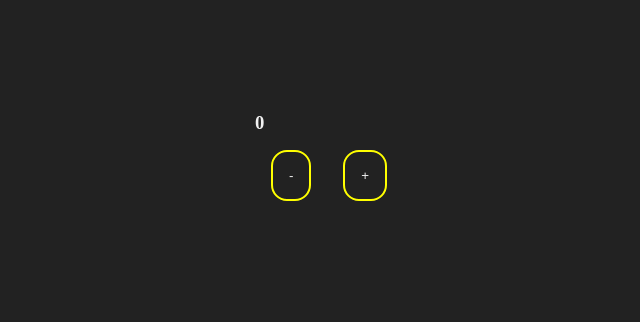
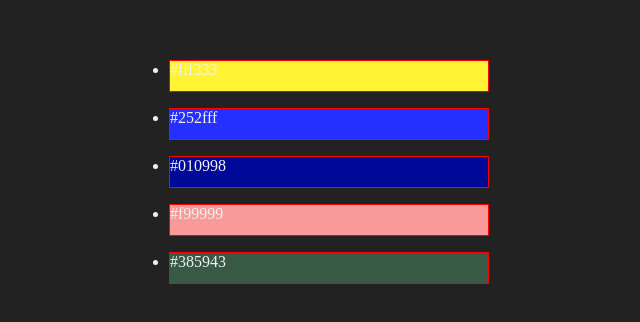
Before and after one commit to hsrvms/develhope-exercises, a React (Vite) app in the folder React/: page / in a window 1280 px wide. Shown: the part 236-558 px from the top of the page, without its empty margins (311-951 px from the left). Built offline with nearby package versions, Linux system fonts and the light colour scheme.

Commit message:
53-lists

```diff
--- a/React/src/App.jsx
+++ b/React/src/App.jsx
@@ -1,35 +1,31 @@
 import { useState, useRef } from "react";
 import "./App.css";
 
-function Counter({ count, handleClick }) {
-	return (
-		<div>
-			<h3>{count}</h3>
-			<button name="decrease" onClick={handleClick}>
-				-
-			</button>
-			<button name="increase" onClick={handleClick}>
-				+
-			</button>
-		</div>
-	);
+function Colors({ items }) {
+	const itemElements = items.map((item) => (
+		<li
+			key={item}
+			style={{
+				backgroundColor: item,
+				border: "1px solid red",
+				width: "20rem",
+				marginTop: "1rem",
+				height: "2rem",
+			}}
+		>
+			{item}
+		</li>
+	));
+
+	return <ul>{itemElements}</ul>;
 }
 
 const App = () => {
-	const eventRef = useRef(null);
-	console.log(eventRef)
-	const [count, setCount] = useState(0);
-	function handleClick(event) {
-		const btn = event.target.name;
-		setCount((prevCount) => {
-			return btn === "decrease" ? prevCount - 1 : prevCount + 1;
-		});
-		eventRef.current = btn === "decrease" ? "down" : "up";
-	}
+	const items = ["#fff333", "#252fff", "#010998", "#f99999", "#385943"];
 
 	return (
 		<div id="app">
-			<Counter handleClick={handleClick} count={count} />
+			<Colors items={items} />
 		</div>
 	);
 };
```
